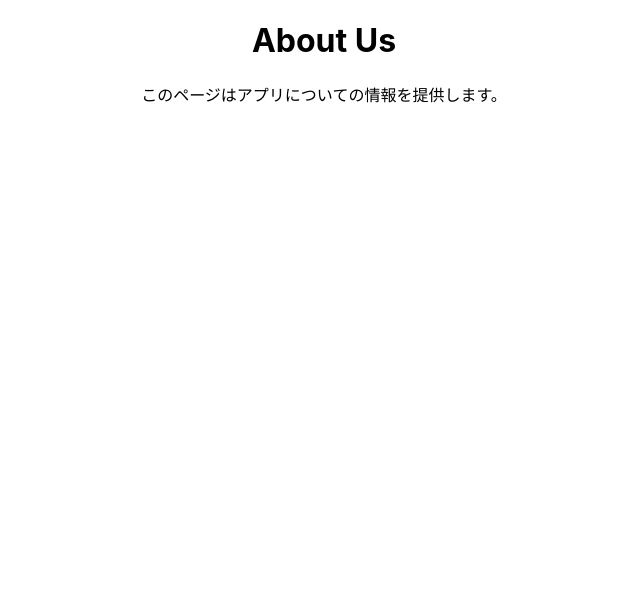
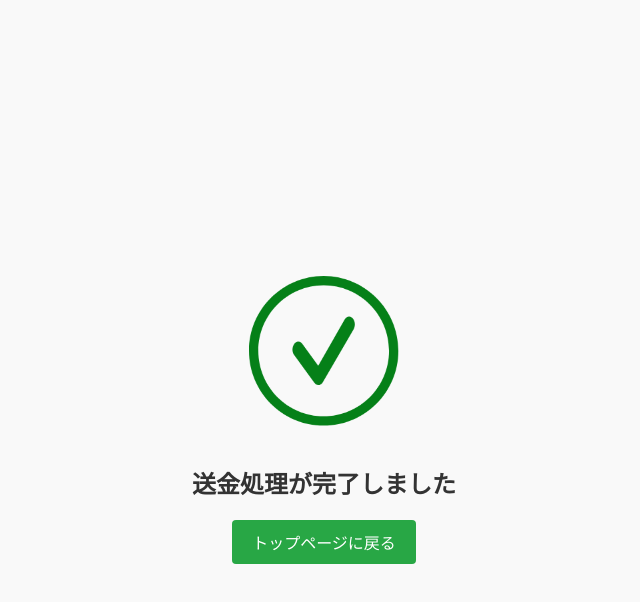
Before and after one commit to SekenSemaiyo/c_app, a React (Create React App) app in the folder c_app/: page /about in a window 1280 px wide. Shown: the top 602 px of the page, without its empty margins (316-956 px from the left). Built offline with nearby package versions, Linux system fonts and the light colour scheme.

Commit message:
送金完了画面

```diff
--- a/c_app/src/App.js
+++ b/c_app/src/App.js
@@ -2,7 +2,7 @@ import './App.css';
 import React from 'react';
 import { BrowserRouter as Router, Routes, Route } from 'react-router-dom';
 import TopPage from './Pages/TopPage';
-import AboutPage from './Pages/AbputPage'; // AboutPage コンポーネントをインポート
+import SendComplitionPage from './Pages/SendComplitionPage'; // SendComplitionPage コンポーネントをインポート
 
 function App() {
   return (
@@ -10,7 +10,7 @@ function App() {
       <div className="App">
         <Routes>
           <Route path="/" element={<TopPage />} /> {/* トップページ */}
-          <Route path="/about" element={<AboutPage />} /> {/* アバウトページ */}
+          <Route path="/about" element={<SendComplitionPage />} /> {/* アバウトページ */}
         </Routes>
       </div>
     </Router>
--- a/c_app/src/Pages/SendComplitionPage.js
+++ b/c_app/src/Pages/SendComplitionPage.js
@@ -0,0 +1,56 @@
+import React from 'react';
+import { useNavigate } from 'react-router-dom';
+import successImage from '../images/approval.png';  // .png 画像のパスは適宜変更してください
+
+const TransferComplete = () => {
+  const navigate = useNavigate();
+
+  // トップページに戻る関数
+  const goToTopPage = () => {
+    navigate('/');  // ルートとしてトップページに遷移
+  };
+
+  return (
+    <div style={styles.container}>
+      <img src={successImage} alt="送金完了" style={styles.image} />
+      <h2 style={styles.message}>送金処理が完了しました</h2>
+      <button onClick={goToTopPage} style={styles.button}>
+        トップページに戻る
+      </button>
+    </div>
+  );
+};
+
+// スタイリング
+const styles = {
+  container: {
+    display: 'flex',
+    flexDirection: 'column',
+    alignItems: 'center',
+    justifyContent: 'center',
+    height: '100vh',
+    backgroundColor: '#f9f9f9',
+    padding: '20px',
+  },
+  image: {
+    width: '150px',
+    height: '150px',
+    marginBottom: '20px',
+  },
+  message: {
+    fontSize: '24px',
+    color: '#333',
+    marginBottom: '20px',
+  },
+  button: {
+    padding: '10px 20px',
+    fontSize: '16px',
+    backgroundColor: '#28a745',
+    color: '#fff',
+    border: 'none',
+    borderRadius: '4px',
+    cursor: 'pointer',
+  }
+};
+
+export default TransferComplete;
```
